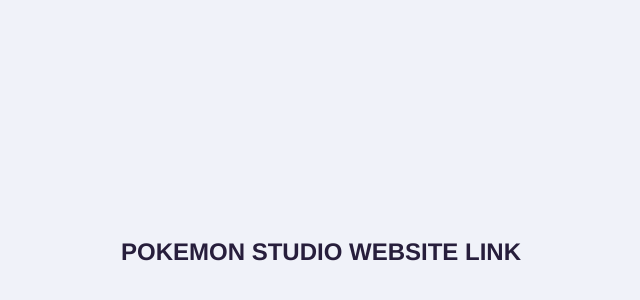
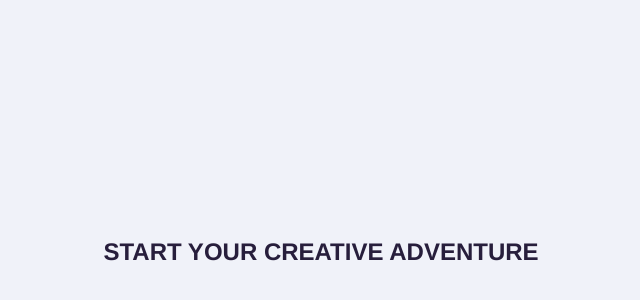
Before and after one commit to JustinGoyvaerts/website-pok-mon-studio, a plain HTML site: page index.html in a window 1280 px wide. Shown: the part 148-448 px from the top of the page, without its empty margins (319-959 px from the left). Drawn offline with Linux system fonts and the light colour scheme.

Commit message:
Update index.html

```diff
--- a/index.html
+++ b/index.html
@@ -7,7 +7,7 @@
 </head>
 <body>
 <section>
-  <div>  <h1><a href="https://pokémon-studio.framer.website">POKEMON STUDIO WEBSITE LINK</a></h1>
+  <div>  <h1><a href="https://pokémon-studio.framer.website">START YOUR CREATIVE ADVENTURE</a></h1>
   </div>
 </section>
 </body>
```
